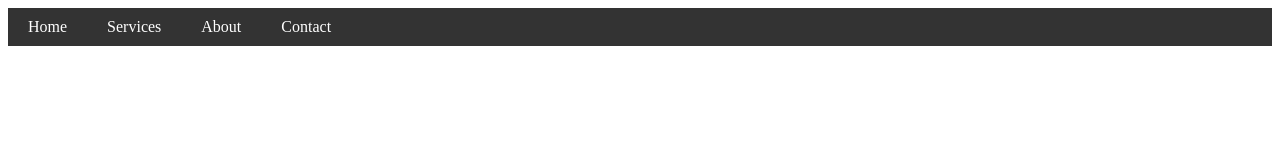
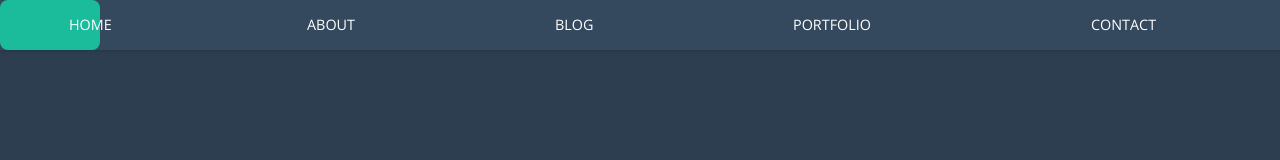
Before and after one commit to AnikaTahsin06/css-animations, a plain HTML site: page interactive-nav-menu/index.html in a window 1280 px wide. Drawn offline with nearby package versions, Linux system fonts and the light colour scheme.

Commit message:
Exercise 11

```diff
--- a/interactive-nav-menu/index.html
+++ b/interactive-nav-menu/index.html
@@ -1,28 +1,24 @@
 <!DOCTYPE html>
 <html lang="en">
+
 <head>
     <meta charset="UTF-8">
     <meta name="viewport" content="width=device-width, initial-scale=1.0">
-    <title>Animated Landing Page</title>
+    <title>Navbar Menu Hover Effect</title>
     <link rel="stylesheet" href="styles.css">
 </head>
+
 <body>
-    <nav class="navbar">
-        <ul class="menu">
-          <li><a href="#">Home</a></li>
-          <li class="dropdown">
-            <a href="#">Services</a>
-            <ul class="dropdown-menu">
-              <li><a href="#">Service 1</a></li>
-              <li><a href="#">Service 2</a></li>
-              <li><a href="#">Service 3</a></li>
-            </ul>
-          </li>
-          <li><a href="#">About</a></li>
-          <li><a href="#">Contact</a></li>
-        </ul>
-      </nav>
+    <nav>
+        <a href="#">Home</a>
+        <a href="#">About</a>
+        <a href="#">Blog</a>
+        <a href="#">Portfolio</a>
+        <a href="#">Contact</a>
+        <div class="animation start-home"></div>
+    </nav>
 
     <script src="scripts.js"></script>
 </body>
+
 </html>
--- a/interactive-nav-menu/styles.css
+++ b/interactive-nav-menu/styles.css
@@ -1,54 +1,84 @@
-/* Navbar styles */
-.navbar {
-    background-color: #333;
+@import url('https://fonts.googleapis.com/css?family=Open+Sans&display=swap');
+* {
+    margin: 0;
+    padding: 0;
+    box-sizing: border-box;
+}
+body {
+	font-family: 'Open Sans', sans-serif;
+	background: #2c3e50;
 }
 
-  .menu {
-    list-style-type: none;
-    padding: 0;
-    margin: 0;
+nav{
     display: flex;
+    justify-content: space-around;
+    align-items: center;
+	position: relative;
+	/* margin: 270px auto 0;
+	width: 590px; */
+	height: 50px;
+	background: #34495e;
+	/* border-radius: 8px; */
+	font-size: 0;
+	box-shadow: 0 2px 3px 0 rgba(0,0,0,.1);
 }
 
-  .menu li {
+nav a{
+	font-size: 0.9rem;
+	text-transform: uppercase;
+	color: white;
+	text-decoration: none;
+	line-height: 50px;
 	position: relative;
+	z-index: 1;
+	display: inline-block;
+	/* text-align: center; */
 }
 
-  .menu li a {
-    display: block;
-    padding: 10px 20px;
-    color: #fff;
-    text-decoration: none;
-    transition: background-color 0.3s ease;
+nav .animation{
+	position: absolute;
+	height: 100%;
+	/* height: 5px; */
+	top: 0;
+    left: 10;
+	/* bottom: 0; */
+	z-index: 0;
+	background: #1abc9c;
+	border-radius: 8px;
+	transition: all .5s ease 2s;
 }
-
-  .menu li:hover > a {
-    background-color: #555;
+nav a:nth-child(1){
+	width: 100px;
 }
-
-  .dropdown-menu {
-    display: none;
-    position: absolute;
-    background-color: #555;
-    z-index: 1;
+nav .start-home, a:nth-child(1):hover~.animation{
+	width: 100px;
+	left: 0;
 }
-
-  .dropdown-menu li {
-    display: block;
+nav a:nth-child(2){
+	width: 110px;
 }
-
-  .dropdown:hover .dropdown-menu {
-    display: block;
+nav a:nth-child(2):hover~.animation{
+	width: 110px;
+	left: 100px;
 }
-
-  /* Sliding animation */
-  .dropdown-menu li {
-    opacity: 0;
-    transform: translateY(-20px);
-    transition: opacity 0.3s ease, transform 0.3s ease;
+nav a:nth-child(3){
+	width: 100px;
 }
-
-  .dropdown:hover .dropdown-menu li {
-    opacity: 1;
-    transform: translateY(0);
+nav a:nth-child(3):hover~.animation{
+	width: 100px;
+	left: 210px;
 }
+nav a:nth-child(4){
+	width: 160px;
+}
+nav a:nth-child(4):hover~.animation{
+	width: 160px;
+	left: 310px;
+}
+nav a:nth-child(5){
+	width: 120px;
+}
+nav a:nth-child(5):hover~.animation{
+	width: 120px;
+	left: 470px;
+}
```
Lines whose indentation alone changed are shown as unchanged.
